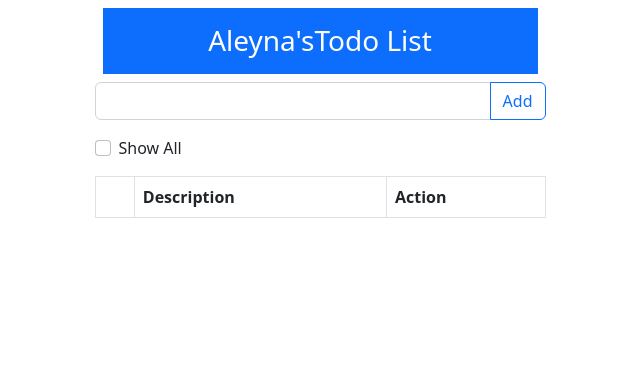
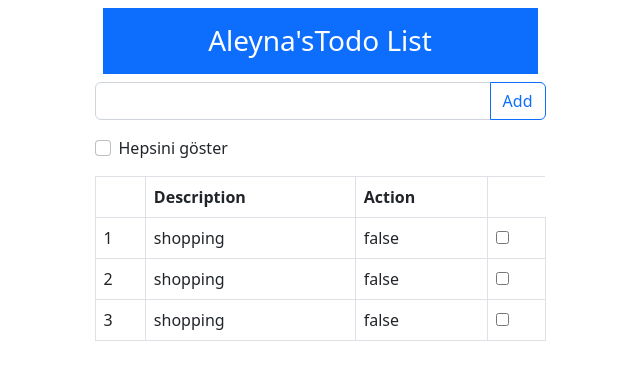
Before and after one commit to clkaley/todo-app, an Angular app: page / in a window 1280 px wide. Shown: the top 380 px of the page, without its empty margins (320-960 px from the left). Built offline with nearby package versions, Linux system fonts and the light colour scheme.

Commit message:
two-way binding [(ngModel)]

```diff
--- a/src/app/app.module.ts
+++ b/src/app/app.module.ts
@@ -1,4 +1,5 @@
 import { NgModule } from '@angular/core';
+import { FormsModule } from '@angular/forms';
 import { BrowserModule } from '@angular/platform-browser';
 
 
@@ -8,11 +9,10 @@ import { TodoComponent } from './todo/todo.component';
 @NgModule({
   declarations: [
     TodoComponent,
-
-
   ],
   imports: [
-    BrowserModule
+    BrowserModule,
+    FormsModule,
   ],
   providers: [],
   bootstrap: [TodoComponent]
--- a/src/app/model.ts
+++ b/src/app/model.ts
@@ -7,6 +7,11 @@ export class Model{
     constructor(){
         this.name="Aleyna";
         this.items=[
+            {description:"dog",action:true},
+            {description:"shopping",action:false },
+            {description:"shopping",action:false },
+            {description:"shopping",action:false },
+
         ]
     }
 }
--- a/src/app/todo/todo.component.html
+++ b/src/app/todo/todo.component.html
@@ -12,13 +12,15 @@
                 (click)="addItem(txtItem.value); txtItem.value=''"
                 class="btn btn-outline-primary">Add</button>
             </div>
-                {{message}}
             <div class="form-check mb-3">
-                <input type="checkbox" name="" id="displayAll" class="form-check-input">
+                <input
+                [(ngModel)]="displayAll"
+                type="checkbox" name="" id="displayAll" class="form-check-input">
                 <label for="displayAll" class="form-check-label">
-                    Show All
+                    Hepsini göster
                 </label>
             </div>
+
 
             <table class="table table-bordered">
                 <thead>
@@ -33,6 +35,11 @@
                         <td>{{i+1}}</td>
                         <td>{{item.description}}</td>
                         <td>{{item.action}}</td>
+                        <td >
+                            <input
+                            [(ngModel)]="item.action"
+                            type="checkbox" name="" id="">
+                        </td>
                     </tr>
 
                 </tbody>
--- a/src/app/todo/todo.component.ts
+++ b/src/app/todo/todo.component.ts
@@ -9,21 +9,19 @@ import { Model } from '../model';
 })
 export class TodoComponent  {
 
+  displayAll:boolean=false;
+
   constructor() { }
 
   model=new Model();
-  message=""
 
-  // addItem(txtItem:any){
-  //   console.log("inputta ne var:",txtItem);
-  // }
 
   addItem(value:string){
     //inputun içi boş değilse listeye ekle
     if(value!==""){
       console.log("inputta ne var:",value);
       this.model.items.push({
-        description:value,action:"no"
+        description:value,action:false
       })
     }
     //inputun içi boşsa hataya düşür alert çıkart :)
@@ -34,7 +32,12 @@ export class TodoComponent  {
 
 
   getItems(){
-    return this.model.items
+    if(this.displayAll){
+      return this.model.items
+    }
+    else{
+      return this.model.items.filter(item=>!item.action);
+    }
   }
 
 }
--- a/src/app/todoitem.ts
+++ b/src/app/todoitem.ts
@@ -23,5 +23,5 @@
 //!interface ile tanımlama
 export interface TodoItem{
     description:string;
-    action:string;
+    action:boolean;
 }
```
